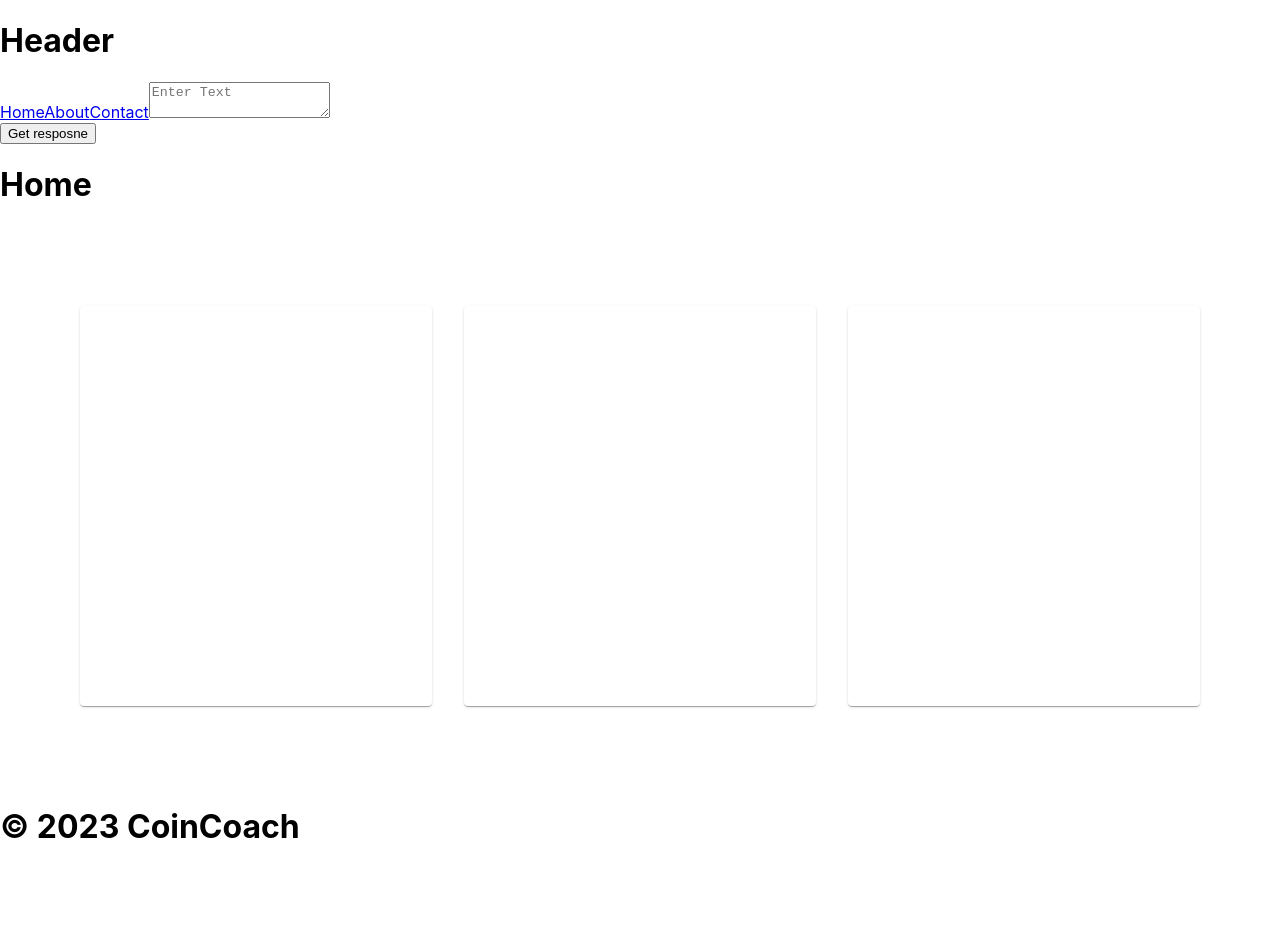
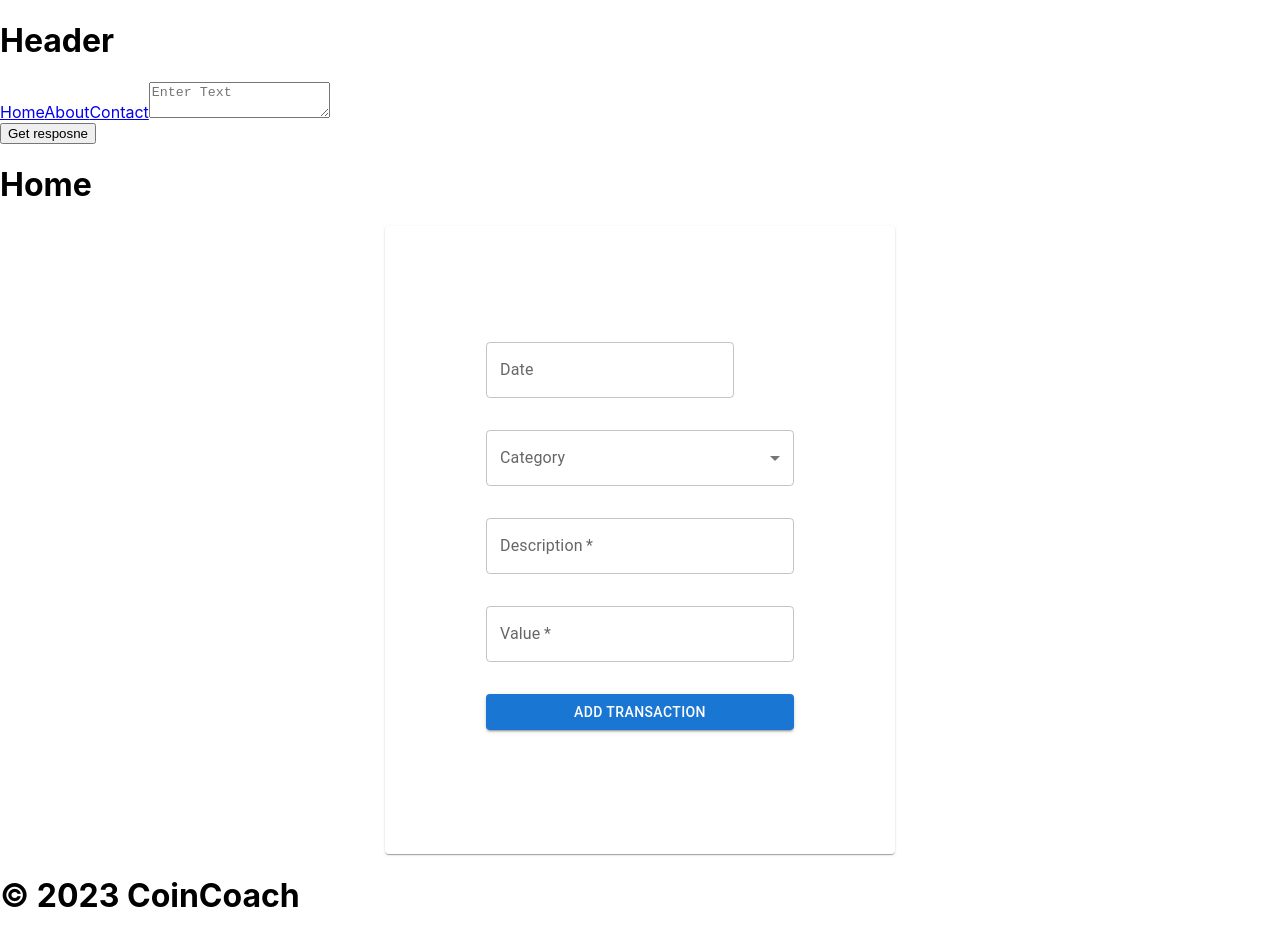
Before and after one commit to nrai14/CoinCoach, a React (Create React App) app: page / in a window 1280 px wide. Before the commit the page ends 868 px from the top, so only its background shows below. Built offline with nearby package versions, Linux system fonts and the light colour scheme.

Commit message:
Adds code for tracker form

```diff
--- a/src/components/Tracker.js
+++ b/src/components/Tracker.js
@@ -1,25 +1,92 @@
+import { useState } from 'react';
 
-//Containers
-import Container from '@mui/material/Container';
-import Paper from '@mui/material/Paper';
+import TextField from '@mui/material/TextField';
 import Grid from '@mui/material/Grid';
+import Button from '@mui/material/Button';
+import Card from '@mui/material/Card';
+import CardContent from '@mui/material/CardContent';
+import MenuItem from '@mui/material/MenuItem';
+import Select from '@mui/material/Select';
+import InputLabel from '@mui/material/InputLabel';
+import FormControl from '@mui/material/FormControl';
+
+import { AdapterDayjs } from '@mui/x-date-pickers/AdapterDayjs';
+import { LocalizationProvider } from '@mui/x-date-pickers/LocalizationProvider';
+import { DatePicker } from '@mui/x-date-pickers/DatePicker';
 
 
 function Tracker() {
+
+  const [category, setCategory] = useState('');
+  const [value, setValue] = useState(null);
+
+  const handleChange = (event) => {
+    setCategory(event.target.value);
+  };
+
+
   return (
     <>
 
+      <Card style={{ maxWidth: 500, margin: "0 auto", padding: "20px 5px" }} >
+        <CardContent>
+          <form>
             <Grid container spacing={4} justifyContent="center" padding={10}>
-          <Grid item xs>
-          <Paper style ={{height: 400, width:'100%',}} />
+
+
+            <Grid item xs={12}>
+            <LocalizationProvider dateAdapter={AdapterDayjs}>
+      <DatePicker
+        label="Date"
+        value={value}
+        onChange={(newValue) => {
+          setValue(newValue);
+        }}
+        renderInput={(params) => <TextField {...params} />}
+      />
+    </LocalizationProvider>
+
     </Grid>
-          <Grid item xs>
-          <Paper style ={{height: 400, width:'100%',}} />
+
+
+              <Grid item xs={12}>
+                <FormControl fullWidth>
+                  <InputLabel id="input-category">Category</InputLabel>
+                  <Select
+                    labelId="Category"
+                    id="category"
+                    value={category}
+                    label="Category"
+                    onChange={handleChange}
+                  >
+                    <MenuItem value={1}>Salary</MenuItem>
+                    <MenuItem value={2}>Food</MenuItem>
+                    <MenuItem value={3}>Petrol</MenuItem>
+                  </Select>
+                </FormControl>
+
               </Grid>
-          <Grid item xs>
-          <Paper style ={{height: 400, width:'100%',}} />
+
+
+
+              <Grid item xs={12}>
+                <TextField id='' label='Description' Placeholder='Enter description' variant='outlined' fullWidth required />
               </Grid>
+
+
+              <Grid item xs={12}>
+                <TextField type='number' id='' label='Value' Placeholder='Please enter the value' variant='outlined' fullWidth required />
               </Grid>
+
+              <Grid item xs={12}>
+                <Button type="submit" variant='contained' fullWidth> Add Transaction </Button>
+              </Grid>
+
+            </Grid>
+          </form>
+        </CardContent>
+      </Card>
+
 
     </>
   );
```
Lines whose indentation alone changed are shown as unchanged.
